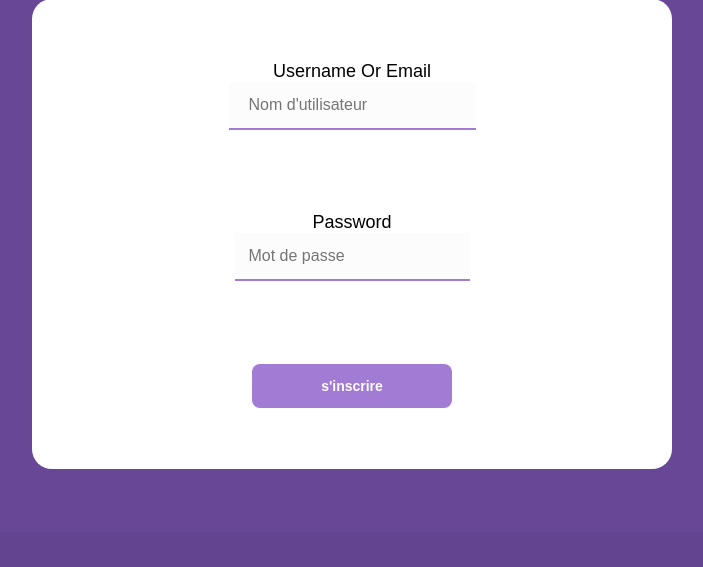
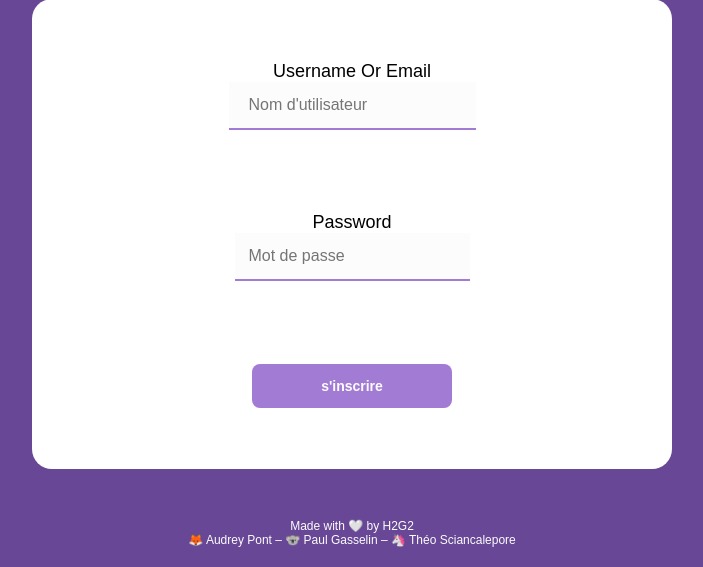
Before and after one commit to Umb3rs/Project-backend-, a PHP site: page /url_shortener/signup.php in a window 1280 px wide. Shown: the part 268-835 px from the top of the page, without its empty margins (288-991 px from the left). Before the commit the page ends 737 px from the top, so only its background shows below. Run offline with PHP 8.4, Linux system fonts and the light colour scheme.

Commit message:
Small changes in hierarchy

```diff
--- a/account.php
+++ b/account.php
@@ -95,7 +95,7 @@
 						//If "status" column == 1 => get us to the original link when the shortlink is clicked
 						if($url['status']==1)
 						{
-							echo 'http://localhost/getOrigin?link='.$url['uniqID'];
+							echo 'http://localhost/url_shortener/getOrigin?link='.$url['uniqID'];
 						}
 						//Elseif "status" column == 0 => get us to the "disabled link - 404" page
 						elseif($url['status']==0)
@@ -105,7 +105,7 @@
 					?>
 					>
 						<!-- Display the shortlink in page, deactivated or not.-->
-						http://localhost/getOrigin?link=<?= $url['uniqID']; ?>
+						http://localhost/url_shortener/getOrigin?link=<?= $url['uniqID']; ?>
 					</a>
 				</td>
 
--- a/login.php
+++ b/login.php
@@ -91,5 +91,10 @@ if(isset($_POST["submit"]))
 
         </form>
     </div>
+    <!--Footer-->
+	<footer class="footer">
+        <span>Made with &#x1F90D; by H2G2</span>
+        <span>&#x1F98A; Audrey Pont – &#x1F428; Paul Gasselin – &#x1F984; Théo Sciancalepore</span>
+    </footer>
 </body>
 </html>
--- a/signup.php
+++ b/signup.php
@@ -81,5 +81,10 @@ if(isset($_POST['submit']))
                 </div>
         </form>
     </div>
+    <!--Footer-->
+	<footer class="footer">
+        <span>Made with &#x1F90D; by H2G2</span>
+        <span>&#x1F98A; Audrey Pont – &#x1F428; Paul Gasselin – &#x1F984; Théo Sciancalepore</span>
+    </footer>
 </body>
 </html>
```
